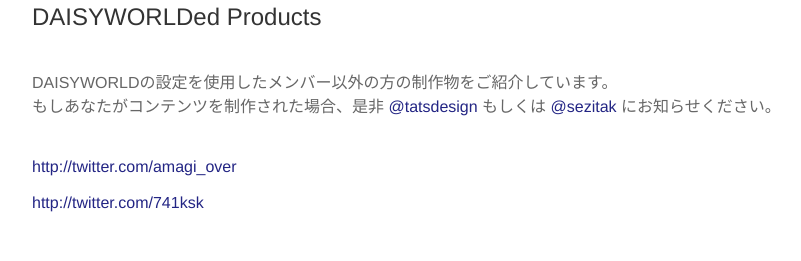
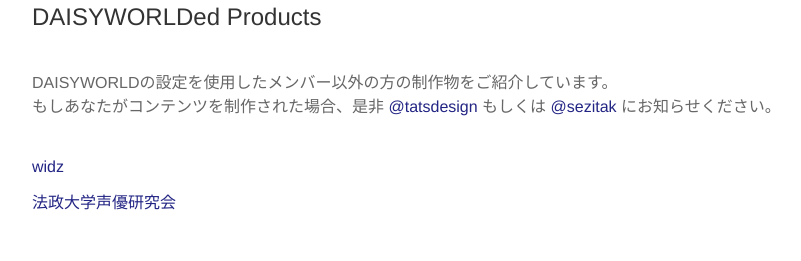
Before and after one commit to daisyworld/daisyworld.github.io, a website: page index.html in a window 1280 px wide. Shown: the part 1497-1758 px from the top of the page, without its empty margins (188-989 px from the left). Drawn offline with Linux system fonts and the light colour scheme; a small style sheet from the web is missing.

Commit message:
文言変更とURL変更

```diff
--- a/index.html
+++ b/index.html
@@ -73,10 +73,10 @@
     <p>DAISYWORLDの設定を使用したメンバー以外の方の制作物をご紹介しています。<br>もしあなたがコンテンツを制作された場合、是非 <a href="http://twitter.com/tatsdesign" target="_blank">@tatsdesign</a> もしくは <a href="http://twitter.com/sezitak" target="_blank">@sezitak</a> にお知らせください。</p>
     <ul class="links">
       <li>
-        <a href="http://twitter.com/amagi_over" target="_blank">http://twitter.com/amagi_over</a>
+        <a href="https://webcatalog.circle.ms/Circle/11936014" target="_blank">widz</a>
       </li>
       <li>
-        <a href="http://twitter.com/741ksk" target="_blank">http://twitter.com/741ksk</a>
+        <a href="https://webcatalog.circle.ms/Circle/11909520" target="_blank">法政大学声優研究会</a>
       </li>
     </ul>
   </article>
```
